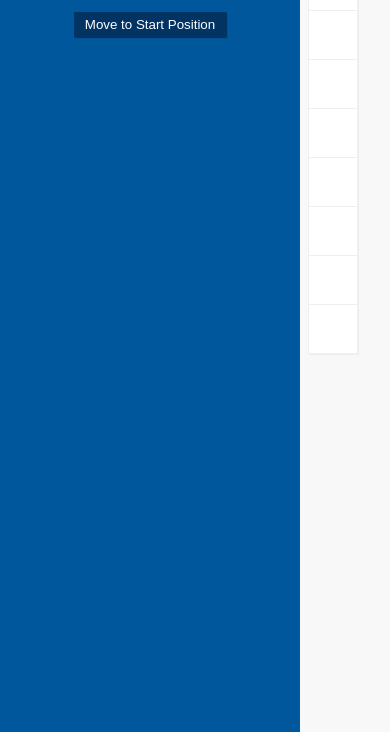
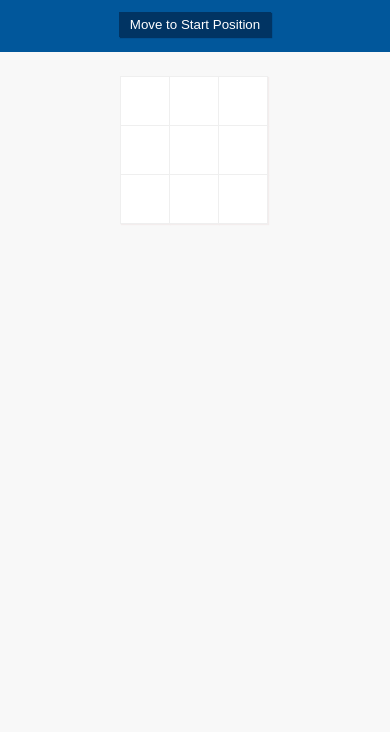
Before and after one commit to imransilvake/tic-tac-toe, a React app: page / in a window 390 px wide. Shown: the part 112-844 px from the top of the page. Built offline with nearby package versions, Linux system fonts and the light colour scheme.

Commit message:
Add Responsive layout

```diff
--- a/src/app/game.component.scss
+++ b/src/app/game.component.scss
@@ -79,4 +79,22 @@
 	.cd-board {
 		margin-left: 300px;
 	}
+
+	// media
+	@include cd-media(desktop, smartphone) {
+		display: block;
+		flex-direction: unset;
+		justify-content: unset;
+		margin: 0;
+
+		.cd-menu {
+			position: static;
+			width: auto;
+		}
+
+		.cd-board {
+			margin: 25px auto 0;
+			width: 150px;
+		}
+	}
 }
--- a/src/assets/scss/core/components/_reset.scss
+++ b/src/assets/scss/core/components/_reset.scss
@@ -4,6 +4,11 @@
 	&::before, &::after {
 		box-sizing: border-box;
 	}
+}
+
+html, body {
+	margin: 0;
+	padding: 0;
 }
 
 // === User Selection === //
```
